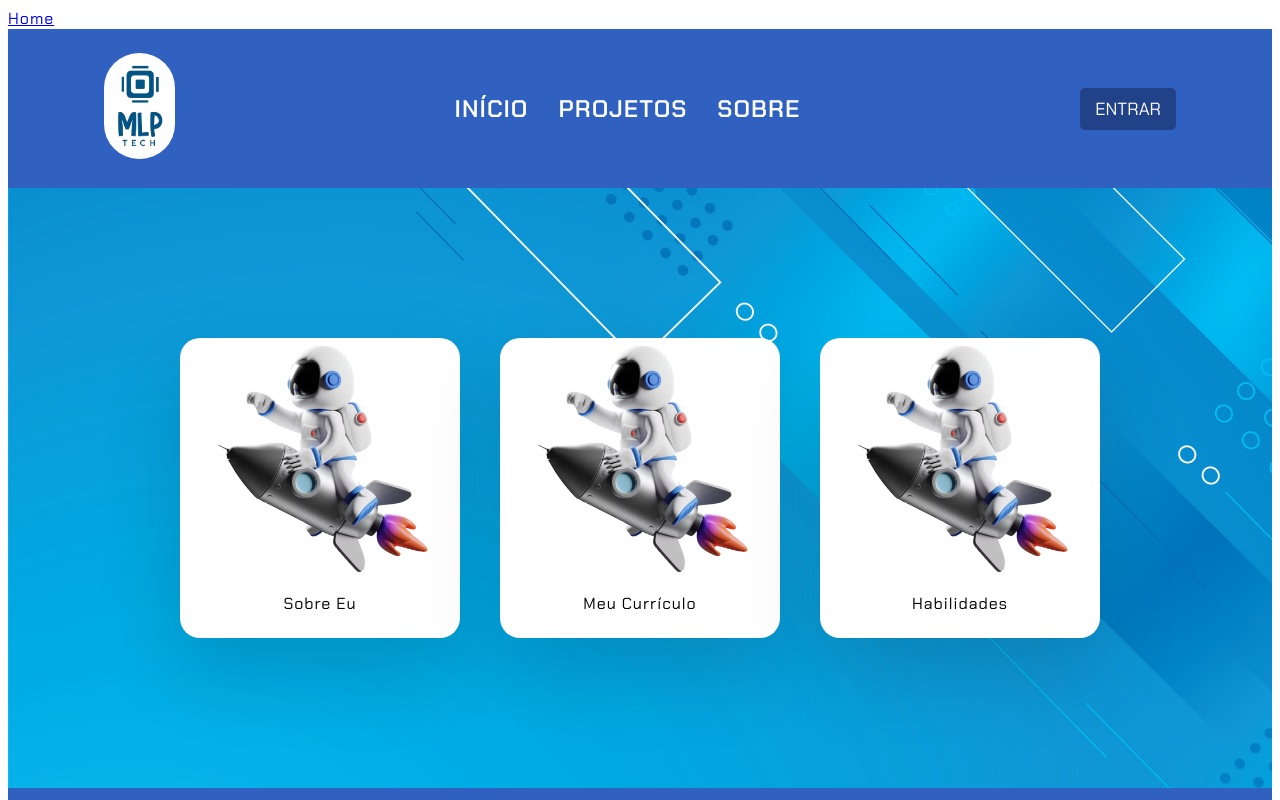
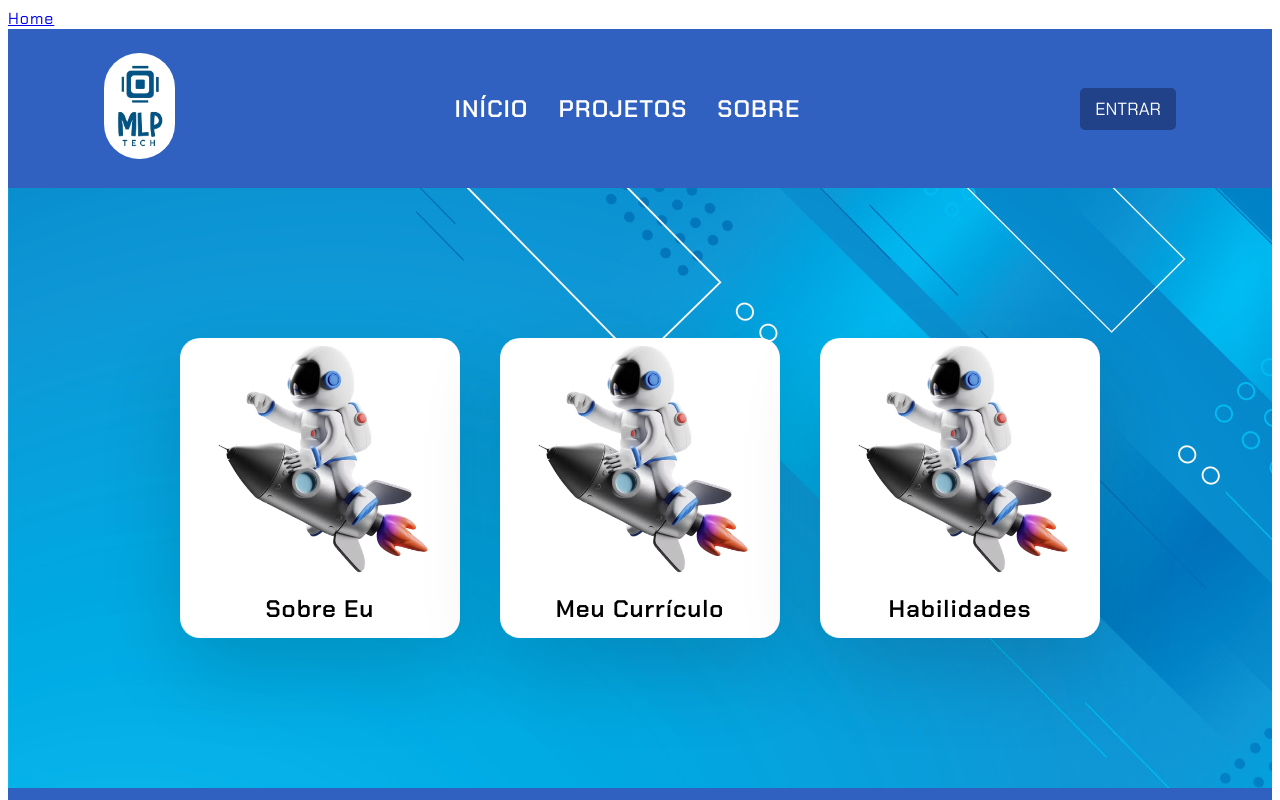
Before and after one commit to mateuslph/portifolio-foguete-react, a React (Create React App) app: page /home in a window 1280 px wide. Shown: the top 800 px of the page. Built offline with nearby package versions, Linux system fonts and the light colour scheme.

Commit message:
altera o button siba mais para pointer

```diff
--- a/src/Home/Home.jsx
+++ b/src/Home/Home.jsx
@@ -77,12 +77,21 @@ const Content = styled.div`
   transition: 0.5s;
 `
 
+const TituloCard = styled.h2`
+  font-weight: 600;
+  font-size: x-large;
+`
+
 const ReadMore = styled.div`
   background: linear-gradient(90deg, #3730a3, #7e22ce);
   padding: 12px;
   color: #fff;
   text-decoration: none;
   border-radius: 8px;
+
+  &:hover {
+    cursor: pointer;
+  }
 `
 
 function Home() {
@@ -96,7 +105,7 @@ function Home() {
                 <Img src={ImageFoguete} alt="Um foguete" />
               </ImgBox>
                   <Content className='content'>
-                      <h2>Sobre Eu</h2>
+                      <TituloCard>Sobre Eu</TituloCard>
                       <p>
                           Formado com ênfase à programação Java para o Back-end e React para o Front-end.
                       </p>
@@ -106,13 +115,12 @@ function Home() {
                   </Content>
               </CardFoguete>
 
-
             <CardFoguete>
               <ImgBox>
                 <Img src={ImageFoguete} alt="Um foguete" />
               </ImgBox>
               <Content className='content'>
-                  <h2>Meu Currículo</h2>
+                  <TituloCard>Meu Currículo</TituloCard>
                   <p>
                       Jovem elétricamente guiado por astros, <b>freelancer</b> atuante em programação Full-stack.
                   </p>
@@ -127,7 +135,7 @@ function Home() {
                 <Img src={ImageFoguete} alt="Um foguete" />
               </ImgBox>
               <Content className='content'>
-                  <h2>Habilidades</h2>
+                  <TituloCard>Habilidades</TituloCard>
                   <p>
                       CI-CD | Vercionamento | Ágile | Orientação a Objetos | Domain-driven Design | Testes
                   </p>
```
